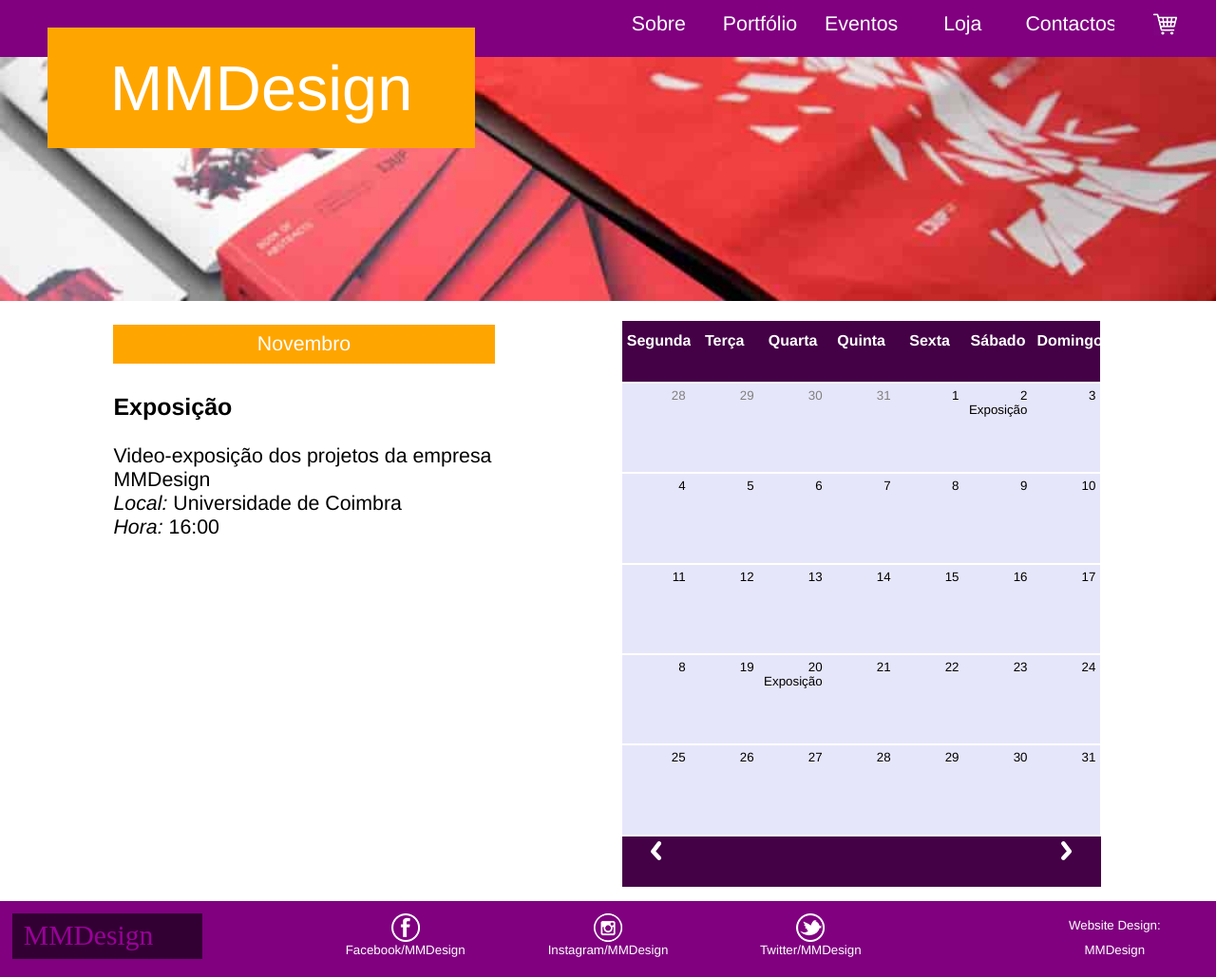
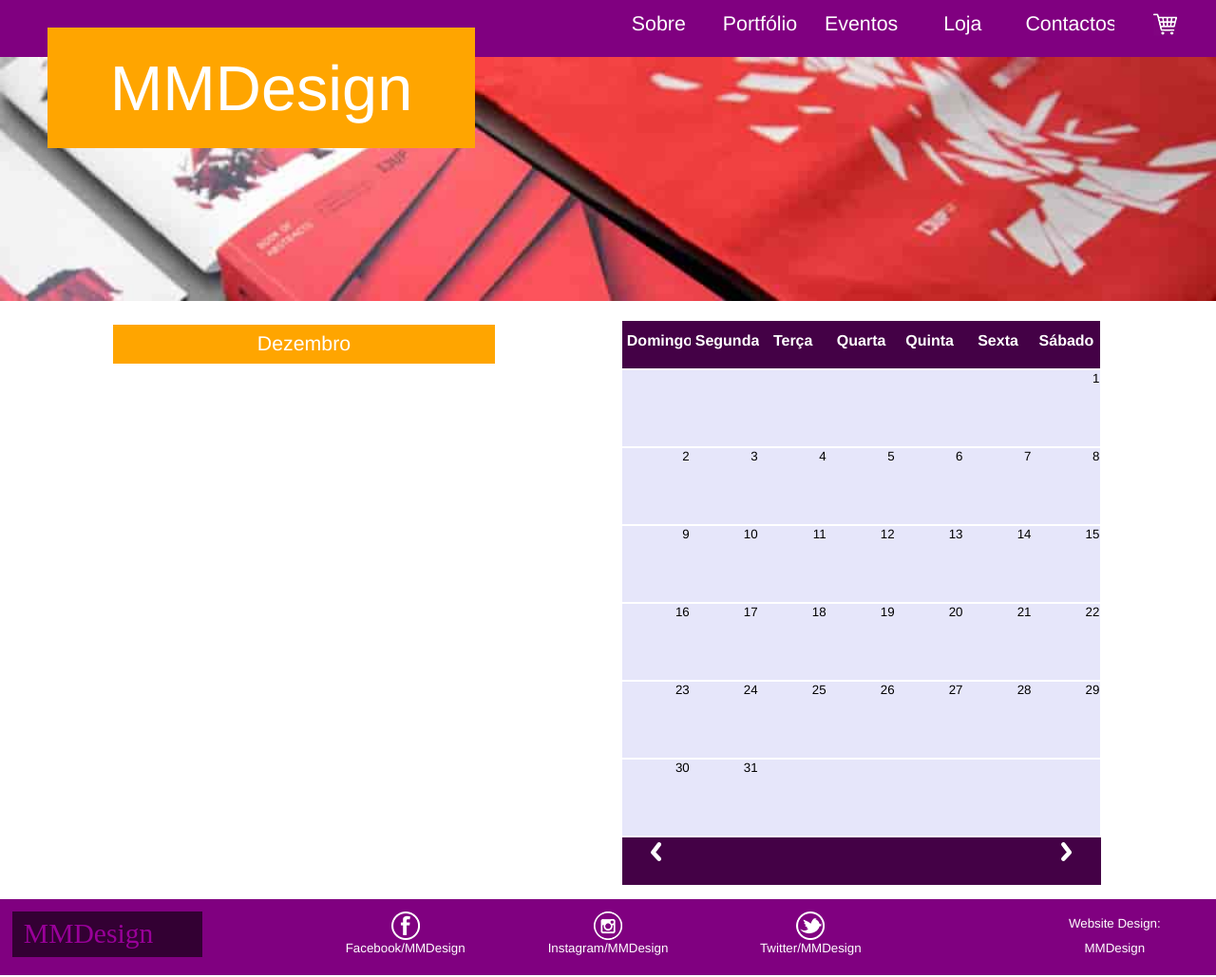
Before and after one commit to MadalenaSousa/ProjectTI, a PHP site: page /eventos.html in a window 1280 px wide. Shown: the whole page at 95% size. Run offline with PHP 8.4, Linux system fonts and the light colour scheme.

Commit message:
Calendário done!

```diff
--- a/css/style.css
+++ b/css/style.css
@@ -265,18 +265,22 @@ footer div:last-child {
     /*Informação*/
 
 .info {
-    display: inline-block;
+    display: none;
     color: black;
     text-align: left;
 }
 
+.evento {
+    cursor: pointer;
+}
+
     /*Calendário*/
 
-.grid-calendario td {
+.grid-calendario tbody td {
     position: relative;
     float: left;
 
-    height: 7em;
+    height: 6em;
     width: calc(100% / 7);
 
     font-family: "Futura", Helvetica, serif;
@@ -305,9 +309,9 @@ footer div:last-child {
     width: calc(calc(100% / 7) * 7);
 }
 
-.grid-calendario th {
+.grid-calendario thead tr th {
     width: calc(100% / 7);
-    height: 4em;
+    height: 50px;
 
     text-align: center;
     line-height: 2em;
@@ -318,21 +322,22 @@ footer div:last-child {
     background-color: #440146;
 }
 
-.grid-calendario tr:last-child td {
+.grid-calendario tfoot tr td {
     background-color: #440146;
-    height: 4em;
+    height: 50px;
+    position: relative;
 }
 
 .other-month {
-    color: gray;
+    color: darkgray;
 }
 
-.grid-calendario img:first-child {
+#setaLeft {
     position: absolute;
     left: 30px;
 }
 
-.grid-calendario img:last-child {
+#setaRight {
     position: absolute;
     right: 30px;
 }
@@ -475,17 +480,17 @@ footer div:last-child {
     }
 
     /*eventos*/
-    .grid-calendario td {
+    .grid-calendario tbody td {
         height: 4em;
         font-size: 7pt;
     }
 
-    .grid-calendario th, .grid-calendario tr:last-child td {
-        height: 2em;
+    .grid-calendario thead tr th, .grid-calendario tfoot tr td {
+        height: 25px;
         font-size: 7pt;
     }
 
-    .grid-calendario tr:last-child td .icon {
+    .grid-calendario .icon {
         height: 10px;
     }
 
@@ -501,6 +506,10 @@ footer div:last-child {
         width: calc(100% / 3);
         margin: 15px;
         display: inline-block;
+    }
+
+    .cores img {
+        width: 15px;
     }
 }
 
--- a/eventos.html
+++ b/eventos.html
@@ -28,14 +28,14 @@
                                 Sobre
                             </span>
                         </a>
+                        <div>
                             <div class="col-1">
-                            <div>
                                 Portfólio
                             </div>
                             <div class="list">
-                                <div class="col-1"><a href="portfolio.html">2018</a></div>
-                                <div class="col-1"><a href="">2017</a></div>
-                                <div class="col-1"><a href="">2016</a></div>
+                                <a href="portfolio.html"><div class="col-1">2018</div></a>
+                                <a href=""><div class="col-1">2017</div></a>
+                                <a href=""><div class="col-1">2016</div></a>
                             </div>
                         </div>
                         <a href="eventos.html">
@@ -87,76 +87,34 @@
 
                     <div class="col-1"></div>
 
+                    <div id="calendario">
                         <table class="col-5 grid-calendario">
+                            <thead>
                                 <tr>
+                                    <th class="col-1">Domingo</th>
                                     <th class="col-1">Segunda</th>
                                     <th class="col-1">Terça</th>
                                     <th class="col-1">Quarta</th>
                                     <th class="col-1">Quinta</th>
                                     <th class="col-1">Sexta</th>
                                     <th class="col-1">Sábado</th>
-                            <th class="col-1">Domingo</th>
                                 </tr>
-                        <tr>
-                            <td class="col-1 other-month">28</td>
-                            <td class="col-1 other-month">29</td>
-                            <td class="col-1 other-month">30</td>
-                            <td class="col-1 other-month">31</td>
-                            <td class="col-1">1</td>
-                            <td class="col-1">2
-                                <div>
-                                    <span>Exposição</span>
-                                </div>
-                            </td>
-                            <td class="col-1">3</td>
-                        </tr>
-                        <tr>
-                            <td class="col-1">4</td>
-                            <td class="col-1">5</td>
-                            <td class="col-1">6</td>
-                            <td class="col-1">7</td>
-                            <td class="col-1">8</td>
-                            <td class="col-1">9</td>
-                            <td class="col-1">10</td>
-                        </tr>
-                        <tr>
-                            <td class="col-1">11</td>
-                            <td class="col-1">12</td>
-                            <td class="col-1">13</td>
-                            <td class="col-1">14</td>
-                            <td class="col-1">15</td>
-                            <td class="col-1">16</td>
-                            <td class="col-1">17</td>
-                        </tr>
-                        <tr>
-                            <td class="col-1">8</td>
-                            <td class="col-1">19</td>
-                            <td class="col-1">20
-                                <div>
-                                    <span>Exposição</span>
-                                </div>
-                            </td>
-                            <td class="col-1">21</td>
-                            <td class="col-1">22</td>
-                            <td class="col-1">23</td>
-                            <td class="col-1">24</td>
-                        </tr>
-                        <tr>
-                            <td class="col-1">25</td>
-                            <td class="col-1">26</td>
-                            <td class="col-1">27</td>
-                            <td class="col-1">28</td>
-                            <td class="col-1">29</td>
-                            <td class="col-1">30</td>
-                            <td class="col-1">31</td>
-                        </tr>
+                            </thead>
+
+                            <tbody>
+
+                            </tbody>
+
+                            <tfoot>
                                 <tr>
                                     <td class="col-7">
-                                <img class="icon" src="imagens/eventos/seta-left.png" alt="">
-                                <img class="icon" src="imagens/eventos/seta-right.png" alt="">
+                                        <img class="icon" id="setaLeft" src="imagens/eventos/seta-left.png" alt="">
+                                        <img class="icon" id="setaRight" src="imagens/eventos/seta-right.png" alt="">
                                     </td>
                                 </tr>
+                            </tfoot>
                         </table>
+                    </div>
 
                     <div class="col-1"></div>
             </div>
--- a/javascript/javascript.js
+++ b/javascript/javascript.js
@@ -19,7 +19,6 @@ for(let i=0; i<check.length; i++) {
 }
 
 let cor = document.querySelectorAll(".cores img");
-console.log(cor);
 
 for(let i=0; i<cor.length; i++) {
     cor[i].addEventListener("click", function () {
@@ -65,10 +64,82 @@ function mudarImagem(setaImagem){
 }
 
 //Eventos
-var info = new Date();
-let mesAtual = info.getMonth();
-var meses = ["Janeiro", "Fevereiro", "Março", "Abril", "Maio", "Junho", "Julho", "Agosto", "Setembro", "Outubro", "Novembro", "Dezembro"];
+let infoData = new Date();
+let mesAtual = infoData.getMonth();
+let anoAtual = infoData.getFullYear();
+let meses = ["Janeiro", "Fevereiro", "Março", "Abril", "Maio", "Junho", "Julho", "Agosto", "Setembro", "Outubro", "Novembro", "Dezembro"];
 
-document.getElementById("mes").innerText = meses[mesAtual-1];
+let setaRightCal = document.getElementById("setaRight");
+let setaLeftCal = document.getElementById("setaLeft");
 
-var setaRightCal = document.
+let evento = document.getElementsByClassName("evento");
+let infoEvento = document.querySelector(".info");
+
+for(let i=0; i<evento.length; i++){
+    evento[i].addEventListener("click", dropdown(infoEvento));
+}
+
+calendarioMesMostrado(anoAtual, mesAtual);
+
+document.getElementById("mes").innerText = meses[mesAtual];
+
+setaRightCal.addEventListener("click", function () {
+    mesAtual = mesAtual + 1;
+
+    if (mesAtual > meses.length-1) {
+        mesAtual = 0;
+        anoAtual++;
+    }
+
+    document.getElementById("mes").innerText = meses[mesAtual];
+
+    calendarioMesMostrado(anoAtual, mesAtual);
+});
+
+setaLeftCal.addEventListener("click", function () {
+    mesAtual = mesAtual - 1;
+
+    if (mesAtual < 0) {
+        mesAtual = 11;
+        anoAtual--;
+    }
+
+    document.getElementById("mes").innerText = meses[mesAtual];
+
+    calendarioMesMostrado(anoAtual, mesAtual);
+});
+
+function calendarioMesMostrado(ano, mes) {
+    let primeiroDiaSemana = (new Date(ano, mes)).getDay();
+    let numeroDiasMes = (new Date(ano, mes + 1, 0)).getDate();
+    console.log(numeroDiasMes);
+    let dia = 0;
+    let table = document.querySelector("tbody");
+
+    table.innerHTML = '';
+
+    for (let i = 0; i < 6; i++) {
+        let tRow = document.createElement("tr");
+
+        for (let j = 0; j < 7; j++) {
+            let tCell = document.createElement("td");
+
+            if ((i === 0 && j < primeiroDiaSemana)) {
+                tCell.innerText = "";
+                tCell.classList.add("other-month")
+            } else {
+                if (dia < numeroDiasMes) {
+                    dia++;
+                    tCell.innerText = dia;
+                } else {
+                    tCell.innerText = "";
+                    tCell.classList.add("other-month")
+                }
+            }
+
+            tRow.appendChild(tCell);
+        }
+
+        table.appendChild(tRow);
+    }
+}
```
Also changed, not shown: contactoselocalizacao.html (+5 -5 lines), dadospagamento.html (+5 -5 lines), loja.html (+4 -6 lines), portfolio.html (+5 -5 lines), sobre.html (+5 -5 lines). Lines whose indentation alone changed are shown as unchanged.
